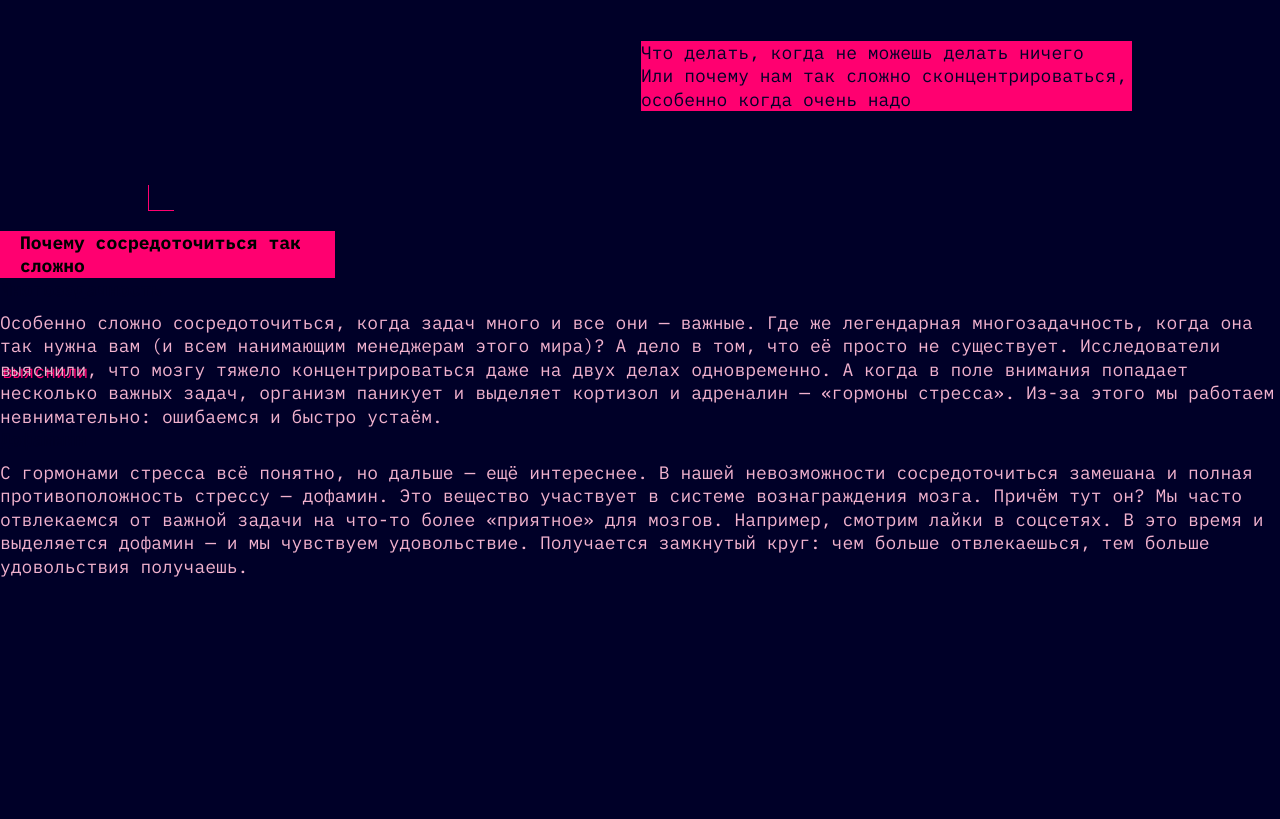
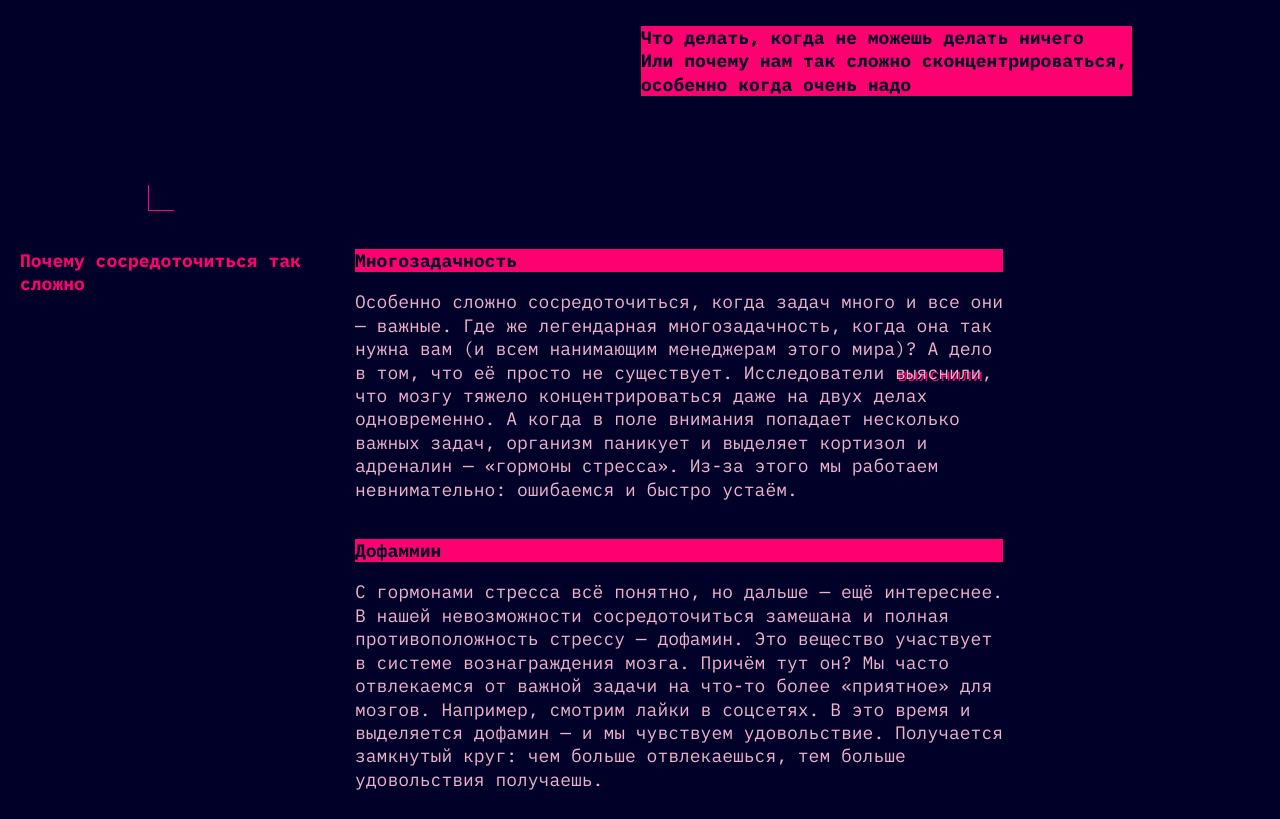
Before and after one commit to yanchik78/proekt-yana, a plain HTML site: page index.html in a window 1280 px wide. Shown: the part 537-1356 px from the top of the page. Before the commit the page ends 1115 px from the top, so only its background shows below. Drawn offline with Linux system fonts and the light colour scheme.

Commit message:
gienastyle.css

```diff
--- a/style.css
+++ b/style.css
@@ -98,12 +98,8 @@
       background-color: var(--background-color-title);
       margin: 0;
     }
-    p {
-      margin: 0;
-      padding: 0;
-      color: var(--text-color-h3);
-      background-color: var(--background-color-title);
-    }
+
+
     {
       font-size: 18px;
       font-weight: 400;
@@ -195,26 +191,22 @@
       left: -20px;
 
     }
-    .drawn-text {
-      width: 491px;
-      margin-left: auto;
-      justify-content: ;
-    }
 
 
 
 
-    .title {
-      background-color: var(--color);
+
+    .drawn-text {
       display: flex;
       width: 491px;
       height: 70px;
       position: absolute;
       left: 513px;
       top: 563px;
+      background: var(--background-color-title);
   }
 
-  .title p {
+  .drawn-text p {
       font-family: var(--font-family);
       font-weight: 700;
       font-size: 18px;
@@ -248,40 +240,27 @@
       font-weight: 700;
       font-size: 18px;
       line-height: 130%;
-      color: var(--color);
-      margin: 0;
-      padding-left: 20px;
+      color: #ff0070;
       width: 315px;
       height: 47px;
+      padding-left: 20px;
+
   }
 
-    .wrapper {
+    .good {
       display: flex;
       flex-direction: column;
       gap: 20px;
       width: 648px;
   }
 
-  .section-1 {
+  .secar {
       display: flex;
       gap: 20px;
-    width: 1024px
+      width: 1024px;
       height: 508px;
       margin-bottom: 80px;
-    box-sizing: border-box;
-  }
-
-  .title-name {
-      font-family: var(--font-family);
-      font-weight: 700;
-      font-size: 18px;
-      line-height: 130%;
-      color: #000028;
-      margin: 0;
-      width: 649px;
-      height: 23px;
-      background: var(--color);
-      margin-bottom: 10px;
+      box-sizing: border-box;
   }
 
   .text {
@@ -319,3 +298,13 @@
       border: 1px solid #f1b2ce;
       text-decoration: none;
   }
+
+
+  .title-name{
+    font-family: var(--font-family);
+    font-weight: 700;
+    font-size: 18px;
+    line-height: 130%;
+    color: #000028;
+    background: var(--background-color-title);
+  }
```
